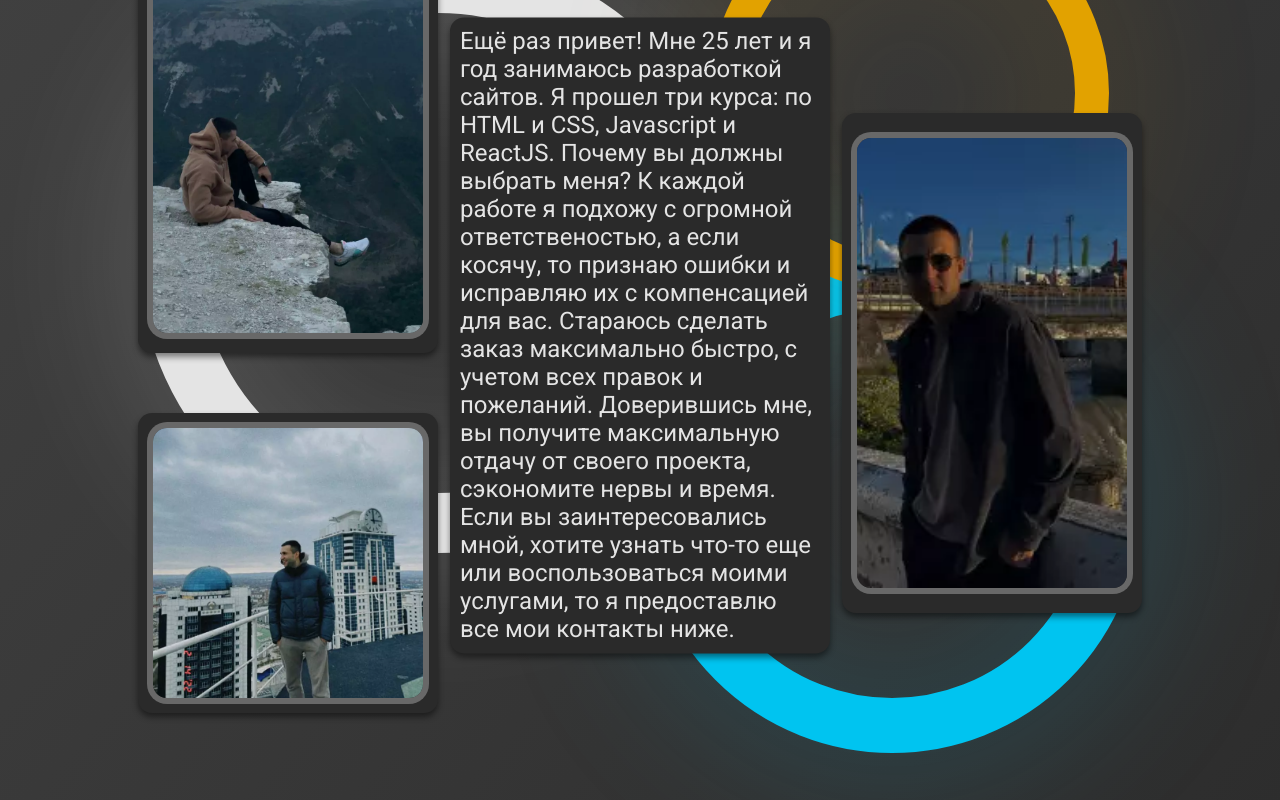
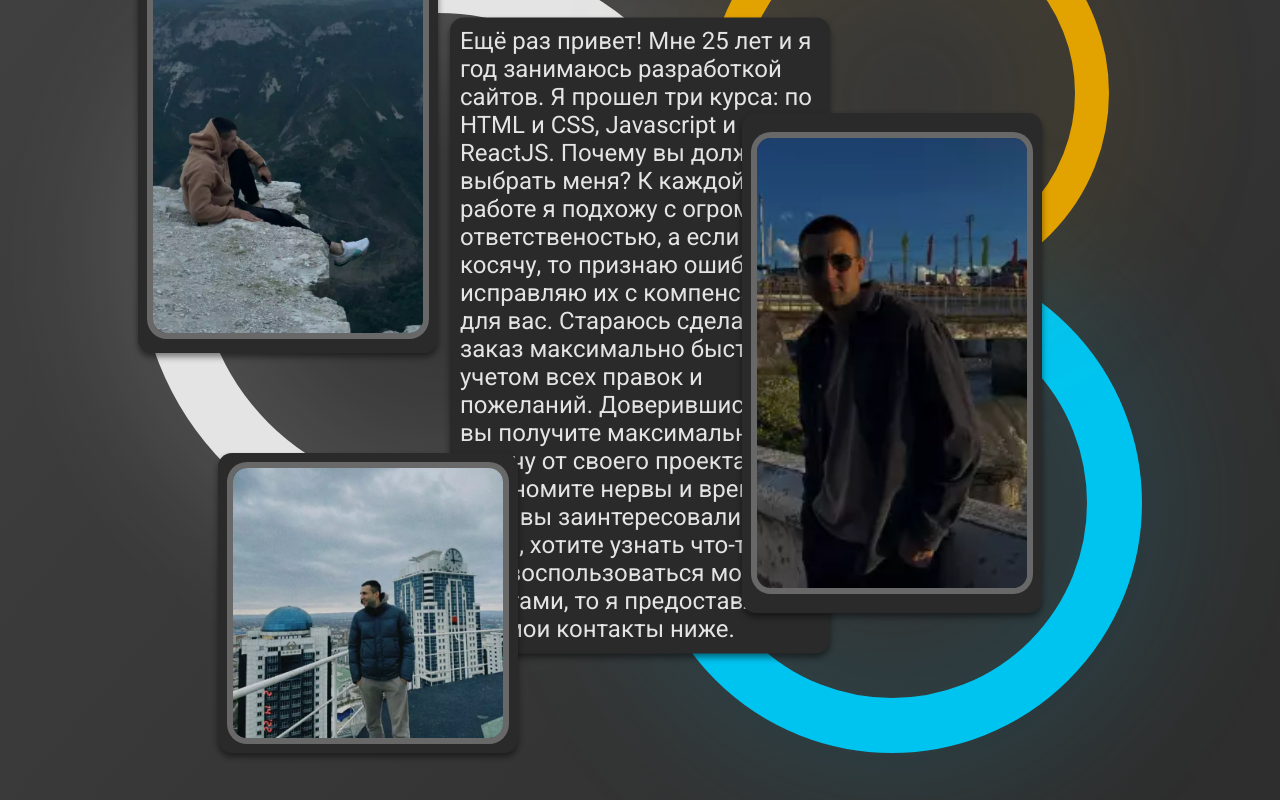
Before and after one commit to studstone/portfolio, a React (Create React App) app: page / in a window 1280 px wide. Shown: the part 1684-2484 px from the top of the page. Built offline with nearby package versions, Linux system fonts and the light colour scheme.

Commit message:
add animation-scroll in about

```diff
--- a/src/Components/About/About.jsx
+++ b/src/Components/About/About.jsx
@@ -1,42 +1,117 @@
 import React from 'react';
+import { motion } from 'framer-motion';
 import { Container } from '../StyledComponents/Container';
 import {
     AboutText, CircleBlue, CircleWhite, CircleYellow, ImageWrapperFirst,
     ImageWrapperSecond, ImageWrapperThird, SectionAbout, TextWrapper, Title, Wrapper
 } from './StyledComponent';
 
+const MWrapper = motion(Wrapper);
+const MImageWrapperFirst = motion(ImageWrapperFirst);
+const MImageWrapperSecond = motion(ImageWrapperSecond);
+const MImageWrapperThird = motion(ImageWrapperThird);
+const MCircleWhite = motion(CircleWhite);
+const MCircleBlue = motion(CircleBlue);
+const MCircleYellow = motion(CircleYellow);
+const MTextWrapper = motion(TextWrapper);
+const MTitle = motion(Title);
+
+const BackInLeft = {
+    hidden: {
+        x: -100,
+        opacity: 0,
+    },
+    visible: custom => ({
+        x: 0,
+        opacity: 1,
+        transition: { delay: custom * 0.3 }
+    })
+};
+
+const BackInRight = {
+    hidden: {
+        x: 100,
+        opacity: 0,
+    },
+    visible: custom => ({
+        x: 0,
+        opacity: 1,
+        transition: { delay: custom * 0.3 }
+    })
+};
+
+const Opacity = {
+    hidden: {
+        opacity: 0,
+    },
+    visible: custom => ({
+        opacity: 1,
+        transition: { delay: custom * 0.3 }
+    })
+};
+
 
 const About = () => (
     <SectionAbout id="about">
         <Container>
-            <Wrapper>
-                <Title>Обо мне</Title>
-                <ImageWrapperFirst>
+            <MWrapper
+                initial='hidden'
+                whileInView='visible'
+                viewport={{ amount: 0.2, once: true }}
+            >
+                <MTitle
+                    variants={BackInLeft}
+                    custom={1}
+                >
+                    Обо мне
+                </MTitle>
+                <MImageWrapperFirst
+                    variants={BackInLeft}
+                    custom={2}
+                >
                     <img
                         src="./image/foto-1.webp"
                         alt="Icon: foto"
                     />
-                </ImageWrapperFirst>
+                </MImageWrapperFirst>
                 {window.innerWidth >= 768 &&
                     <>
-                        <CircleWhite />
-                        <CircleBlue />
-                        <CircleYellow />
-                        <ImageWrapperSecond>
+                        <MCircleWhite
+                            variants={BackInLeft}
+                            custom={1}
+                        />
+                        <MCircleBlue
+                            variants={BackInRight}
+                            custom={3}
+                        />
+                        <MCircleYellow
+                            variants={BackInRight}
+                            custom={1}
+                        />
+                        <MImageWrapperSecond
+                            variants={BackInLeft}
+                            custom={3}
+                        >
                             <img
                                 src="./image/foto-2.webp"
                                 alt="Icon: foto"
                             />
-                        </ImageWrapperSecond>
-                        <ImageWrapperThird>
+                        </MImageWrapperSecond>
+                        <MImageWrapperThird
+                            variants={BackInRight}
+                            custom={2}
+                        >
                             <img
                                 src="./image/foto-3.webp"
                                 alt="Icon: foto"
                             />
-                        </ImageWrapperThird>
+                        </MImageWrapperThird>
                     </>
                 }
-                <TextWrapper>
+                <MTextWrapper
+                    variants={Opacity}
+                    custom={4}
+                >
                     <AboutText>
                         Ещё раз привет! Мне 25 лет и я год занимаюсь разработкой сайтов.
                         Я прошел три курса: по HTML и CSS, Javascript и ReactJS. Почему
@@ -49,8 +124,8 @@ const About = () => (
                         или воспользоваться моими услугами, то я предоставлю все мои
                         контакты ниже.
                     </AboutText>
-                </TextWrapper>
-            </Wrapper>
+                </MTextWrapper>
+            </MWrapper>
         </Container>
     </SectionAbout>
 );
--- a/src/Components/About/StyledComponent.jsx
+++ b/src/Components/About/StyledComponent.jsx
@@ -7,9 +7,14 @@ export const SectionAbout = styled.section`
     background: linear-gradient(130.68deg, #414141 0%, #2d2d2d 100.52%);
     color: var(--color-text);
     font-size: 2rem;
+    overflow: hidden;
 
     @media ${device.laptop} {
             padding-bottom: 85rem
+    }
+
+    @media ${device.laptopL} {
+            padding-bottom: 90rem
     }
 `;
 export const Wrapper = styled.div`
@@ -46,9 +51,14 @@ export const CircleWhite = styled.div`
         filter: drop-shadow(0px 4px 70px rgba(255, 255, 255, 0.25));
     }
 
-    @media ${device.tablet} {
+    @media ${device.laptop} {
         width: 60rem;
         height: 60rem;
+    }
+
+    @media ${device.laptopL} {
+        width: 80rem;
+        height: 80rem;
     }
 `;
 
@@ -64,9 +74,16 @@ export const CircleBlue = styled.div`
         filter: drop-shadow(0px 4px 70px rgba(0, 193, 236, 0.25));
     }
 
-    @media ${device.tablet} {
+    @media ${device.laptop} {
         width: 50rem;
         height: 50rem;
+    }
+
+    @media ${device.laptopL} {
+        width: 40rem;
+        height: 40rem;
+        top: 50rem;
+        right: 22rem;
     }
 `;
 
@@ -82,11 +99,17 @@ export const CircleYellow = styled.div`
         filter: drop-shadow(0px 4px 70px rgba(226, 162, 0, 0.25));
     }
 
-    @media ${device.tablet} {
+    @media ${device.laptop} {
         top: 0;
         right: 3.3rem;
         width: 40rem;
         height: 40rem;
+    }
+
+    @media ${device.laptopL} {
+        right: 6rem;
+        width: 50rem;
+        height: 50rem;
     }
 `;
 
@@ -118,15 +141,24 @@ export const ImageWrapperFirst = styled(ImageWrapper)`
         width: 30rem;
         height: 40rem;
     }
+
+    @media ${device.laptopL} {
+        left: 16rem;
+    }
 `;
 
 export const ImageWrapperSecond = styled(ImageWrapper)`
     @media ${device.tablet} {
-            position: absolute;
-            top: 52rem;
-            left: 0;
-            width: 30rem;
-            height: 30rem;
+        position: absolute;
+        top: 52rem;
+        left: 0;
+        width: 30rem;
+        height: 30rem;
+    }
+
+    @media ${device.tablet} {
+        top: 56rem;
+        left: 8rem;
     }
 `;
 
@@ -137,6 +169,10 @@ export const ImageWrapperThird = styled(ImageWrapper)`
             right: 0;
             width: 30rem;
             height: 50rem;
+    }
+
+    @media ${device.tablet} {
+            right: 10rem;
     }
 `;
 
@@ -161,6 +197,11 @@ export const TextWrapper = styled.div`
             transform: translateX(-50%) translateY(15%);
             width: 38rem;
     }
+
+    @media ${device.laptopL} {
+            transform: translateX(-46%) translateY(0%);
+            width: 47rem;
+    }
 `;
 
 export const AboutText = styled.p`
@@ -168,4 +209,8 @@ export const AboutText = styled.p`
     padding: 1rem;
     width: 100%;
     height: 100%;
+
+    @media ${device.laptopL} {
+        font-size: 3rem;
+    }
 `;
--- a/src/Components/Preview/Preview.jsx
+++ b/src/Components/Preview/Preview.jsx
@@ -20,7 +20,7 @@ const TextAnimation = {
     visible: custom => ({
         x: 0,
         opacity: 1,
-        transition: { delay: custom * 0.2, once: true }
+        transition: { delay: custom * 0.3 }
     })
 };
 
@@ -28,6 +28,7 @@ const Preview = () => (
     <MSection
         initial='hidden'
         whileInView='visible'
+        viewport={{ once: true }}
     >
         <Container>
             <PreviewFLex>
--- a/src/Components/Skills/Skills.jsx
+++ b/src/Components/Skills/Skills.jsx
@@ -2,6 +2,7 @@ import React from 'react';
 import { motion } from 'framer-motion';
 import { Container } from '../StyledComponents/Container';
 import { Item, SectionSkills, SkillsList } from './StyledComponent';
+import { useState } from 'react';
 
 const MSectionSkills = motion(SectionSkills);
 const MSkillsList = motion(SkillsList);
@@ -19,14 +20,26 @@ const SkillsAnimation = {
     })
 };
 
-const Skills = ({ skills }) => (
-    <MSectionSkills
+const Skills = ({ skills }) => {
+    const [test, setTest] = useState(false);
+
+    const hedlerAnimation = () => {
+        if (window.innerWidth >= 768) {
+            setTest(true);
+        } else {
+            setTest(false);
+        }
+    };
+
+
+    return (
+        <MSectionSkills>
+            <Container>
+                <MSkillsList
                     initial='hidden'
                     whileInView='visible'
-        viewport={{ amount: 0.3, once: true }}
+                    viewport={{ amount: 0.2, once: true }}
                 >
-        <Container>
-            <MSkillsList>
                     {
                         skills.map((skill, index) =>
                             <MItem
@@ -41,7 +54,8 @@ const Skills = ({ skills }) => (
                     }
                 </MSkillsList>
             </Container>
-    </MSectionSkills>
+        </MSectionSkills >
     );
+};
 
 export default Skills;
```
Lines whose indentation alone changed are shown as unchanged.
